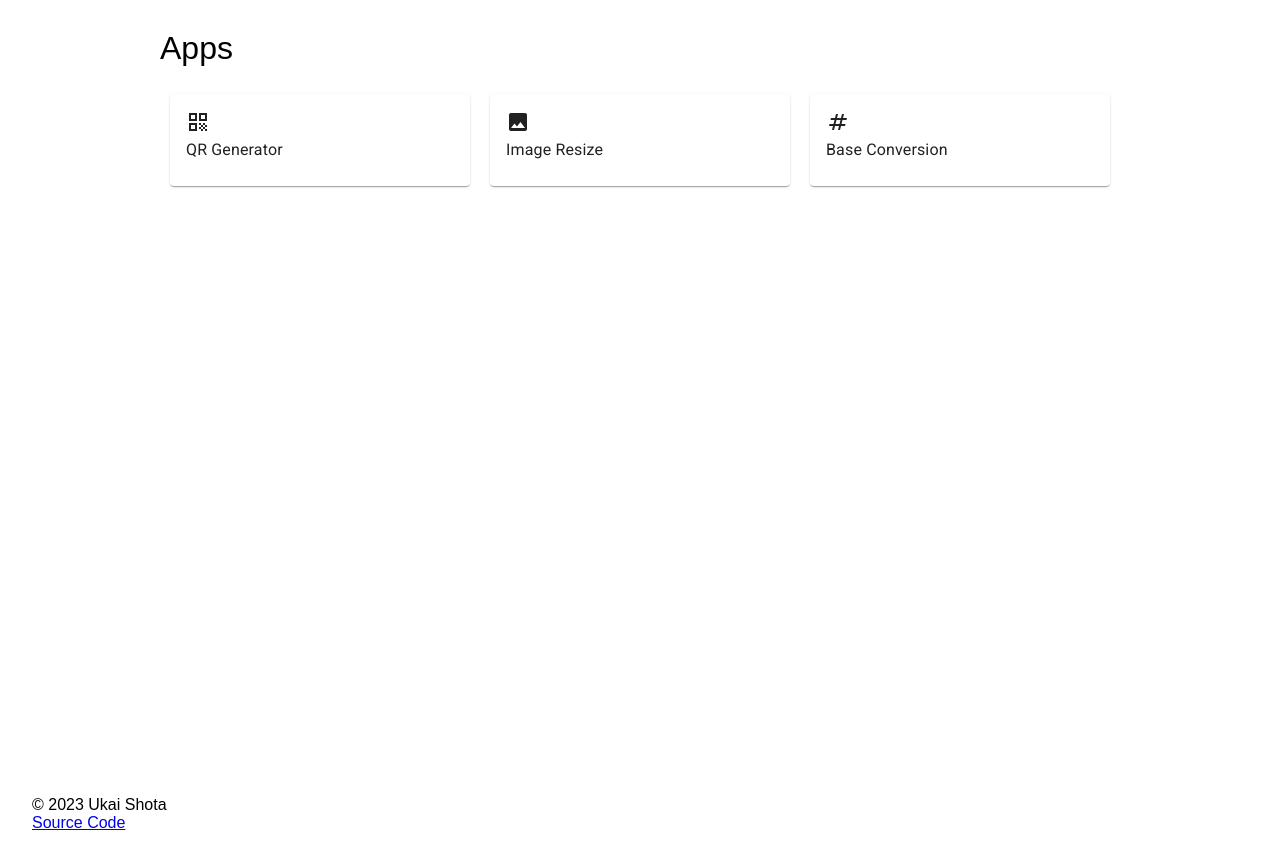
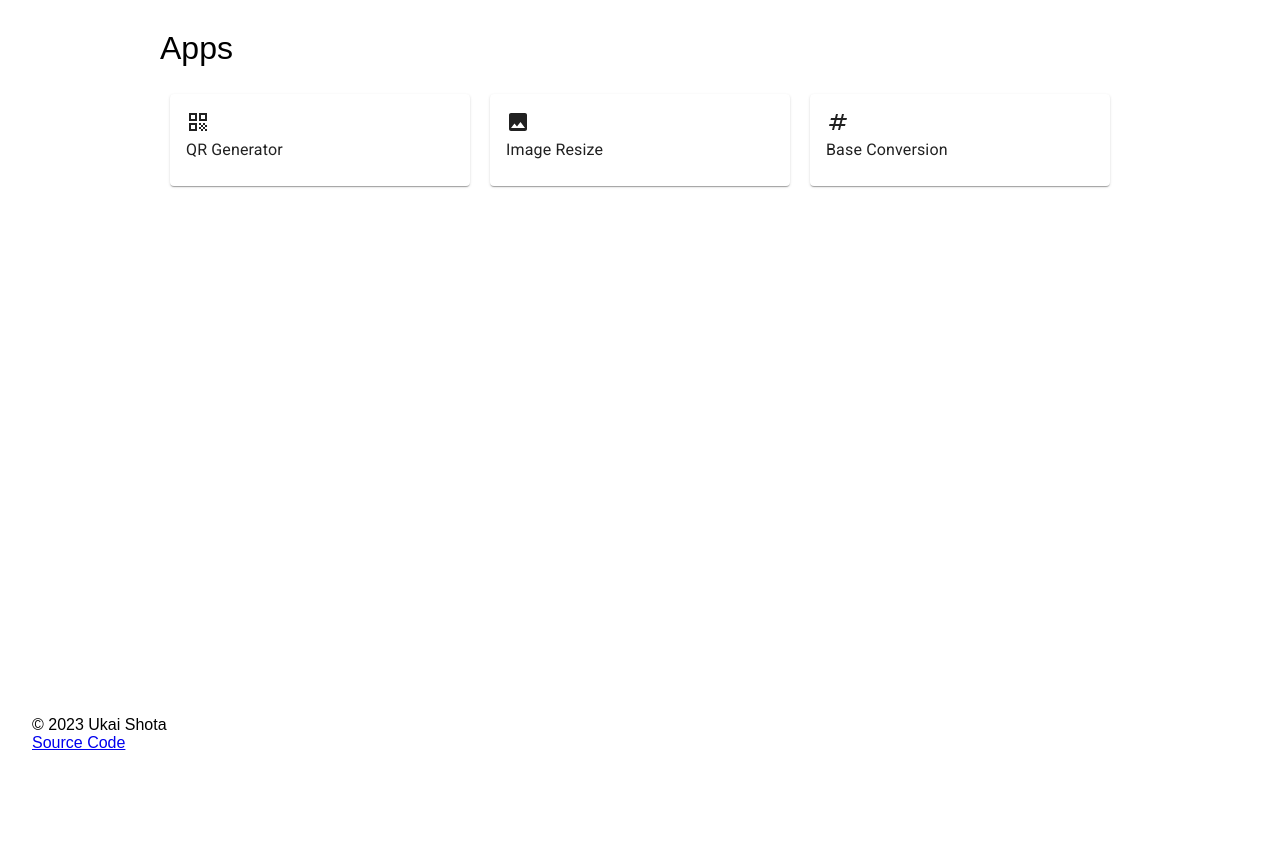
Before and after one commit to snct-ukai/webtoys, a React (Vite) app: page / in a window 1280 px wide. After the commit the page ends 800 px from the top, so only its background shows below. Built offline with nearby package versions, Linux system fonts and the light colour scheme.

Commit message:
update: footer position

```diff
--- a/src/App.css
+++ b/src/App.css
@@ -4,4 +4,5 @@
     padding: 2rem;
     text-align: center;
     font-family:"Hiragino Kaku Gothic ProN", "Hiragino Sans", Meiryo, sans-serif;
+    height: calc(100vh - 80px);
 }
--- a/src/Template.module.scss
+++ b/src/Template.module.scss
@@ -1,12 +1,11 @@
 .container{
   width: 100%;
-  min-height: 100vh;
-  display: flex;
-  flex-direction: column;
+  height: 100%;
   .main{
-    flex: 1;
   }
   .footer{
-    text-align: center;
+    position: sticky;
+    top: calc(100vh - 80px);
+    bottom: 0;
   }
 }
```
